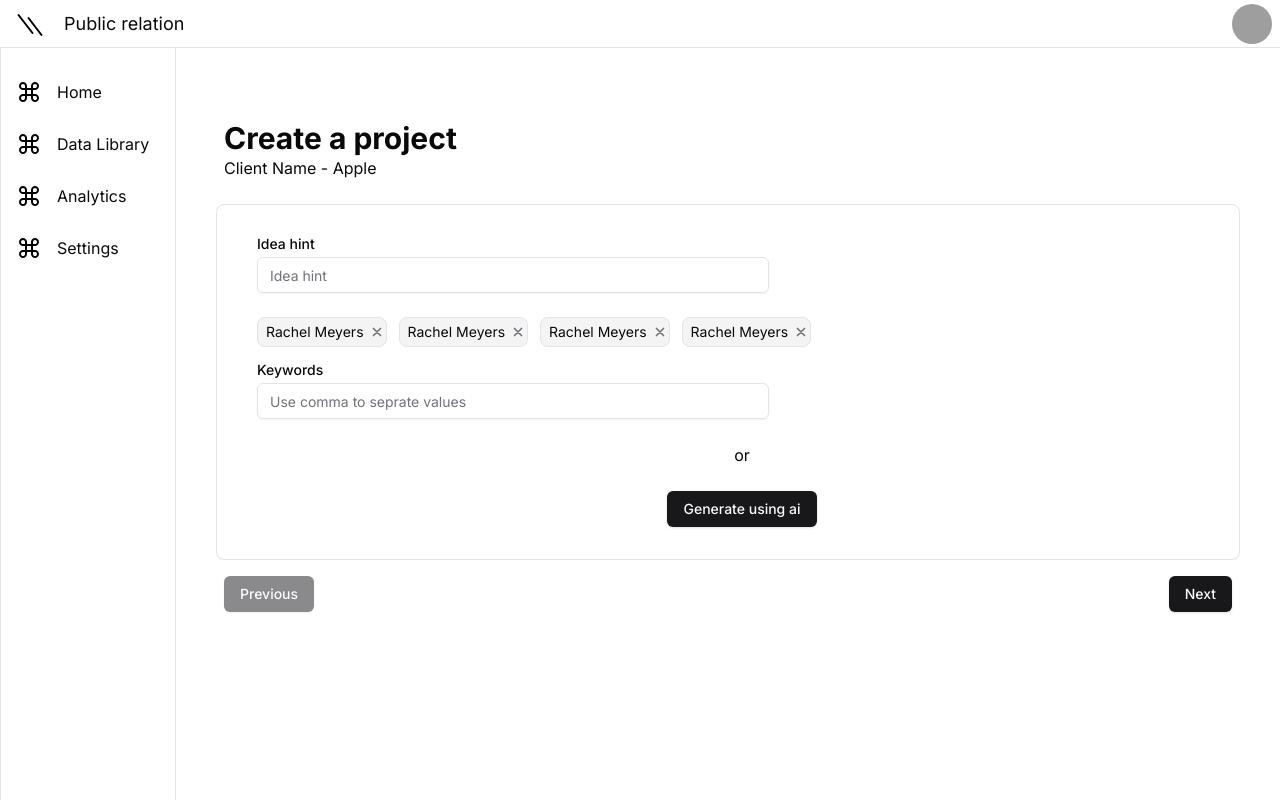
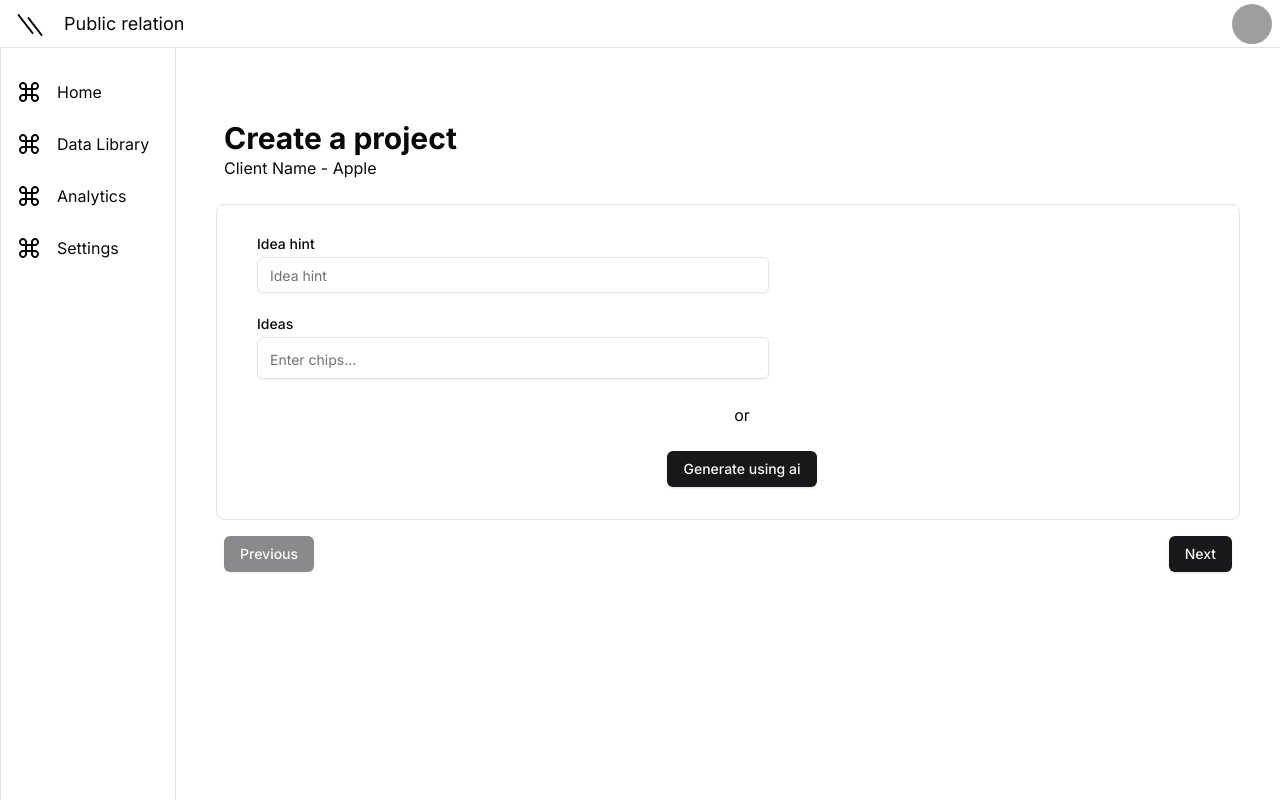
Before and after one commit to 27srishti/overtly2.0, a Next.js app: page /dashboard/1/create in a window 1280 px wide. Built offline with nearby package versions, Linux system fonts and the light colour scheme; grey boxes are pictures that could not be loaded.

Commit message:
added chip

```diff
--- a/src/app/dashboard/[client]/create/StepOne.tsx
+++ b/src/app/dashboard/[client]/create/StepOne.tsx
@@ -3,7 +3,7 @@
 import { Label } from "@/components/ui/label";
 import { Button } from "@/components/ui/button";
 import { Input } from "@/components/ui/input";
-import { usePathname } from "next/navigation";
+import React, { useState, KeyboardEvent, ChangeEvent } from "react";
 import { Icons } from "@/components/ui/Icons";
 
 interface StepOneProps {
@@ -26,6 +26,28 @@ const StepOne: React.FC<StepOneProps> = ({ onNext, formData, setFormData }) => {
   const handleChange = (e: React.ChangeEvent<HTMLInputElement>) => {
     setFormData({ ...formData, [e.target.name]: e.target.value });
   };
+  const [inputValue, setInputValue] = useState<string>("");
+  const [chips, setChips] = useState<string[]>([]);
+
+  const handleInputChange = (e: ChangeEvent<HTMLInputElement>) => {
+    setInputValue(e.target.value);
+  };
+
+  const handleInputKeyDown = (e: KeyboardEvent<HTMLInputElement>) => {
+    if (e.key === "Enter" && inputValue.trim() !== "") {
+      setChips([...chips, inputValue.trim()]);
+      setInputValue("");
+    } else if (e.key === "Backspace" && inputValue === "" && chips.length > 0) {
+      setChips(chips.slice(0, -1));
+    }
+  };
+
+  const handleChipDelete = (chipToDelete: string) => {
+    setChips(chips.filter((chip) => chip !== chipToDelete));
+  };
+
+  console.log(chips);
+
   return (
     <div className="w-full mt-4">
       <div className="">
@@ -37,28 +59,34 @@ const StepOne: React.FC<StepOneProps> = ({ onNext, formData, setFormData }) => {
               <Label htmlFor="email">Idea hint</Label>
               <Input type="email" id="email" placeholder="Idea hint" />
             </div>
-            <div className="flex flex-col gap-4">
-              <div className="flex items-center gap-3 flex-wrap">
-                <div className="border bg-secondary p-1 pl-2 rounded-lg flex justify-center items-center gap-2 text-sm">
-                  Rachel Meyers <Icons.Cross />
+            <div className="grid w-full max-w-lg items-center gap-1.5">
+              <Label htmlFor="ideas">Ideas</Label>
+              <div>
+                <div id="ideas" className="flex flex-wrap flex w-full min-h-9 rounded-md border border-input bg-transparent px-1 py-1 text-sm shadow-sm transition-colors file:border-0 file:bg-transparent file:text-sm file:font-medium placeholder:text-muted-foreground focus-visible:outline-none focus-visible:ring-1 focus-visible:ring-ring disabled:cursor-not-allowed disabled:opacity-50">
+                  {chips.map((chip, index) => (
+                    <div
+                      key={index}
+                      className="border bg-secondary p-1 pl-2 rounded-lg flex justify-center items-center gap-2 text-sm gap-2 flex ml-2 mb-1"
+                    >
+                      <div>{chip}</div>
+                      <button
+                        onClick={() => handleChipDelete(chip)}
+                        className="text-red-500"
+                      >
+                        <Icons.Cross />
+                      </button>
+                    </div>
+                  ))}
+
+                  <input
+                    type="text"
+                    value={inputValue}
+                    onChange={handleInputChange}
+                    onKeyDown={handleInputKeyDown}
+                    placeholder={"Enter chips..."}
+                    className="border-none outline-none bg-transparent flex-grow file:border-0 file:bg-transparent file:text-sm file:font-medium placeholder:text-muted-foreground ml-2 mt-2 ml-2 mb-1"
+                  />
                 </div>
-                <div className="border bg-secondary p-1 pl-2 rounded-lg flex justify-center items-center gap-2 text-sm">
-                  Rachel Meyers <Icons.Cross />
-                </div>
-                <div className="border bg-secondary p-1 pl-2 rounded-lg flex justify-center items-center gap-2 text-sm">
-                  Rachel Meyers <Icons.Cross />
-                </div>
-                <div className="border bg-secondary p-1 pl-2 rounded-lg flex justify-center items-center gap-2 text-sm">
-                  Rachel Meyers <Icons.Cross />
-                </div>
-              </div>
-              <div className="grid w-full max-w-lg items-center gap-1.5">
-                <Label htmlFor="email">Keywords</Label>
-                <Input
-                  type="email"
-                  id="email"
-                  placeholder="Use comma to seprate values"
-                />
               </div>
             </div>
             <div className="flex justify-center items-center">or</div>
--- a/src/app/dashboard/[client]/create/StepThree.tsx
+++ b/src/app/dashboard/[client]/create/StepThree.tsx
@@ -50,7 +50,7 @@ const StepThree: React.FC<StepTwoProps> = ({
 
   const handleSelect = (value: string) => {
     setSelectedItem(value);
-    console.log(value); // Log the selected value to the console
+    console.log(value);
   };
 
   return (
--- a/src/app/dashboard/[client]/datalibrary/page.tsx
+++ b/src/app/dashboard/[client]/datalibrary/page.tsx
@@ -6,8 +6,10 @@ import Table from "./Table";
 const page = () => {
   return (
     <div className="w-full px-5 mt-4 ml-16 sm:ml-44">
+      <div className="text-3xl font-bold mt-4 lg:ml-32">Create a project</div>
+      <div className="ml-2 lg:ml-32">Client Name - Apple</div>
       <div className="flex flex-col items-center">
-        <div className="flex justify-center flex-col gap-4">
+        <div className="flex justify-center mt-5 flex-col gap-4">
           <div className="bg-secondary rounded-md p-5 items-center flex justify-center">
             <div className="p-10 border-dashed border">
               Drop the file you want to upload
--- a/src/app/dashboard/[client]/layout.tsx
+++ b/src/app/dashboard/[client]/layout.tsx
@@ -25,6 +25,7 @@ export default function Layout({ children }: { children: React.ReactNode }) {
             onMouseOver={toggleSidebar}
             onMouseOut={toggleSidebar}
           >
+            <Link href={`/dashboard/${params.client}`}>
               <div className="flex items-center py-2 px-4 mt-6 gap-2">
                 <div>
                   <Icons.Vector />
@@ -33,6 +34,7 @@ export default function Layout({ children }: { children: React.ReactNode }) {
                   Home
                 </span>
               </div>
+            </Link>
             <Link href={`/dashboard/${params.client}/datalibrary`}>
               <div className="flex items-center py-2 px-4 gap-2 gap-2">
                 <div>
--- a/src/app/dashboard/[client]/page.tsx
+++ b/src/app/dashboard/[client]/page.tsx
@@ -87,8 +87,8 @@ const Page = () => {
                     <path
                       d="M8 2.75C8 2.47386 7.77614 2.25 7.5 2.25C7.22386 2.25 7 2.47386 7 2.75V7H2.75C2.47386 7 2.25 7.22386 2.25 7.5C2.25 7.77614 2.47386 8 2.75 8H7V12.25C7 12.5261 7.22386 12.75 7.5 12.75C7.77614 12.75 8 12.5261 8 12.25V8H12.25C12.5261 8 12.75 7.77614 12.75 7.5C12.75 7.22386 12.5261 7 12.25 7H8V2.75Z"
                       fill="currentColor"
-                      fill-rule="evenodd"
-                      clip-rule="evenodd"
+                      fillRule="evenodd"
+                      clipRule="evenodd"
                     ></path>
                   </svg>
                   <div className="ml-1">Create a Client</div>
--- a/src/app/dashboard/page.tsx
+++ b/src/app/dashboard/page.tsx
@@ -82,8 +82,8 @@ const Page = () => {
                 <path
                   d="M8 2.75C8 2.47386 7.77614 2.25 7.5 2.25C7.22386 2.25 7 2.47386 7 2.75V7H2.75C2.47386 7 2.25 7.22386 2.25 7.5C2.25 7.77614 2.47386 8 2.75 8H7V12.25C7 12.5261 7.22386 12.75 7.5 12.75C7.77614 12.75 8 12.5261 8 12.25V8H12.25C12.5261 8 12.75 7.77614 12.75 7.5C12.75 7.22386 12.5261 7 12.25 7H8V2.75Z"
                   fill="currentColor"
-                  fill-rule="evenodd"
-                  clip-rule="evenodd"
+                  fillRule="evenodd"
+                  clipRule="evenodd"
                 ></path>
               </svg>
               <div className="ml-1">Create a Client</div>
--- a/src/app/layout.tsx
+++ b/src/app/layout.tsx
@@ -20,7 +20,7 @@ export default function RootLayout({
       <body className={inter.className}>
         <ThemeProvider
           attribute="class"
-          defaultTheme="system"
+          defaultTheme="light"
           enableSystem
           disableTransitionOnChange
         >
--- a/src/app/login/user-auth-form.tsx
+++ b/src/app/login/user-auth-form.tsx
@@ -7,7 +7,7 @@ import {
   GoogleAuthProvider,
   GithubAuthProvider,
 } from "firebase/auth";
-import { auth } from "@/lib/firebase";
+import { auth } from "@/lib/firebase/firebase";
 import { cn } from "@/lib/utils";
 import { Icons } from "@/components/ui/Icons";
 import { Button } from "@/components/ui/button";
```
Also changed, not shown: src/app/login/page.tsx (+26 -10 lines), src/components/ui/Icons.tsx (+4 -4 lines), src/lib/firebase/types.ts (added, +12 -0 lines), src/lib/firebase/firebase.ts (renamed from src/lib/firebase.ts). Lines whose indentation alone changed are shown as unchanged.
